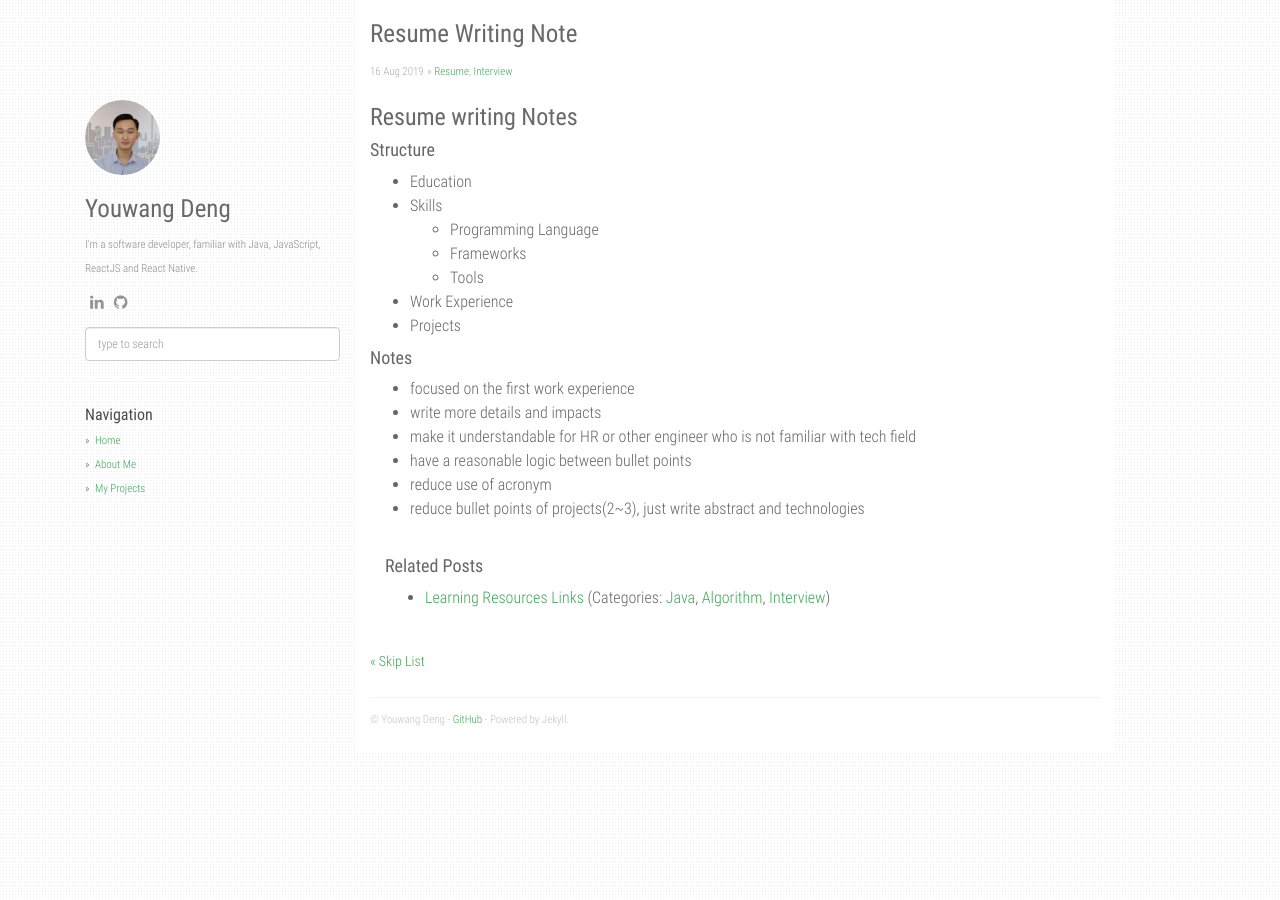
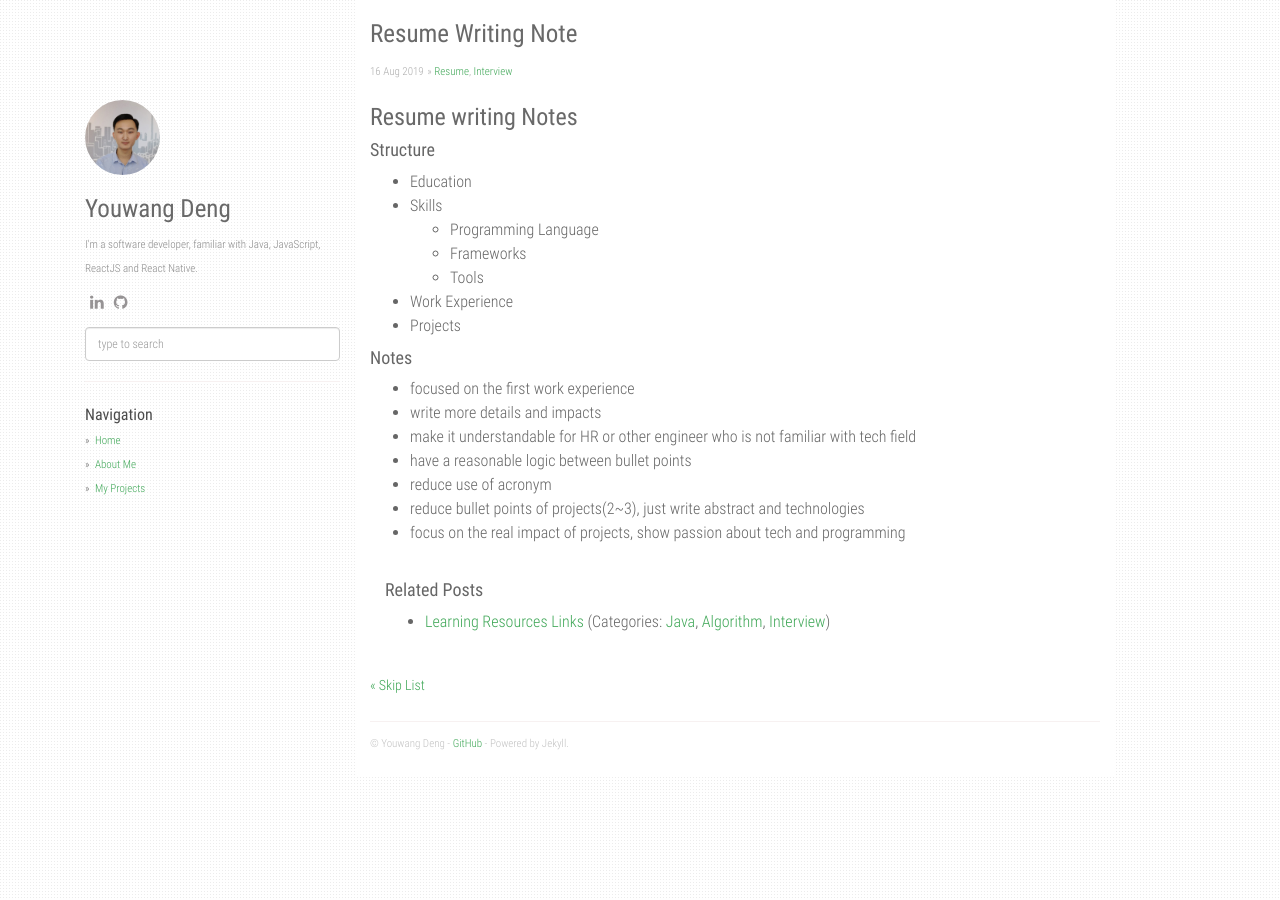
Before and after one commit to YouwangDeng/YouwangDeng.github.io, a Jekyll site: the page built from _posts/2019-08-16-Resume-Writing-Notes.md, in a window 1280 px wide. Built offline with Jekyll 4.4.1, drawn with Linux system fonts in a browser that asks for light colours.

Commit message:
add project impact

```diff
--- a/_posts/2019-08-16-Resume-Writing-Notes.md
+++ b/_posts/2019-08-16-Resume-Writing-Notes.md
@@ -22,3 +22,4 @@ categories: [Resume, Interview]
 - have a reasonable logic between bullet points
 - reduce use of acronym
 - reduce bullet points of projects(2~3), just write abstract and technologies
+- focus on the real impact of projects, show passion about tech and programming
```
